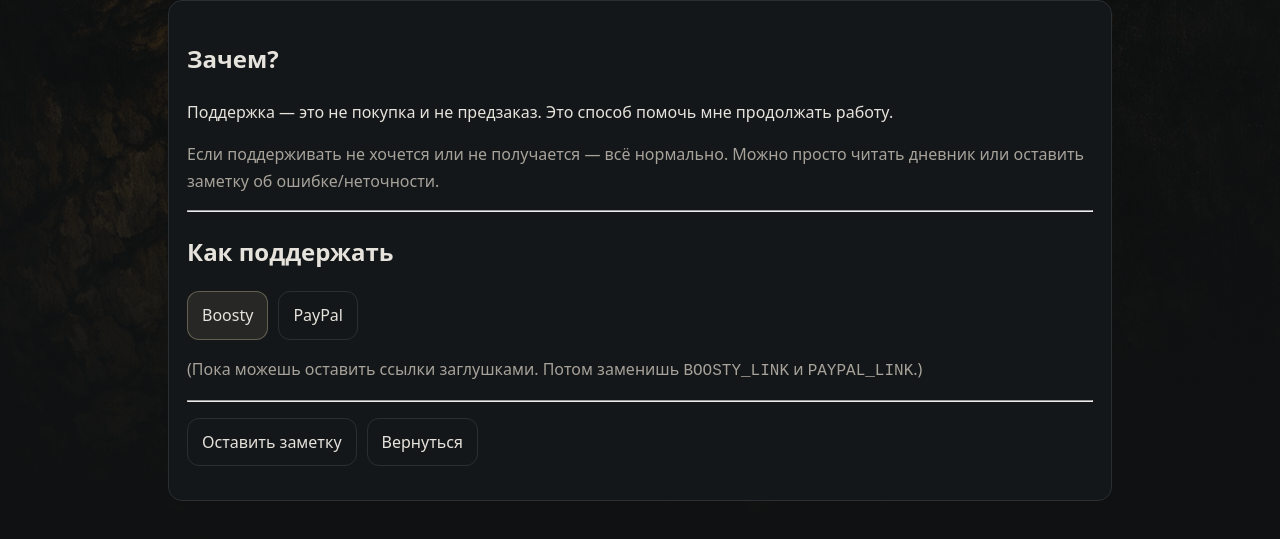
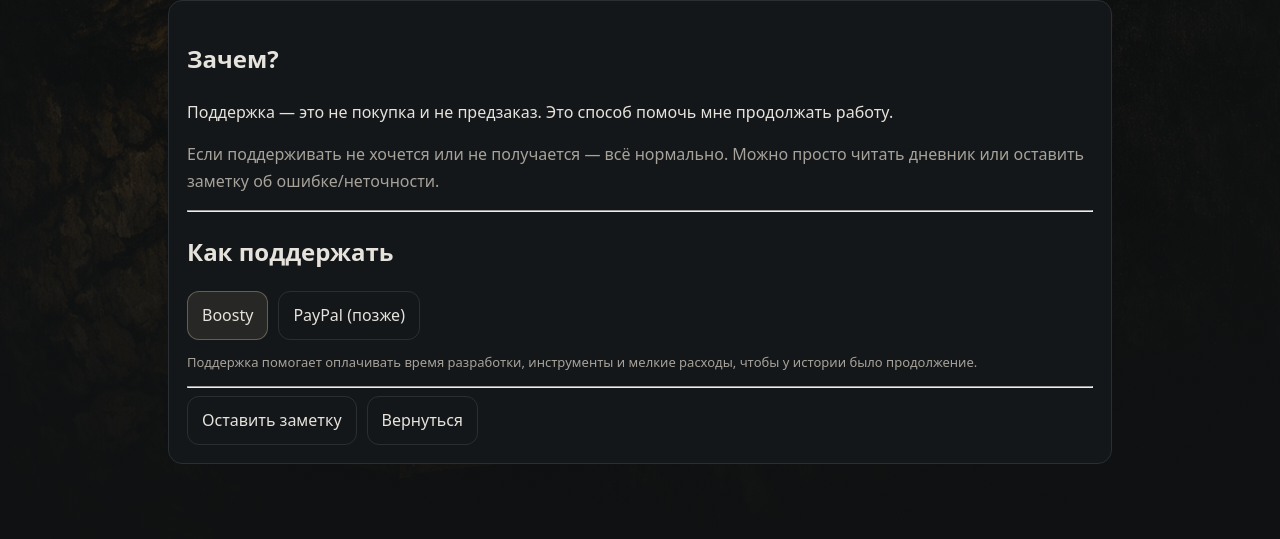
Before and after one commit to aeduard12AE/OnSurface, a plain HTML site: page support.html in a window 1280 px wide. Shown: the part 135-674 px from the top of the page. Drawn offline with Linux system fonts and the light colour scheme.

Commit message:
Update support.html

```diff
--- a/support.html
+++ b/support.html
@@ -5,7 +5,7 @@
   <meta name="viewport" content="width=device-width, initial-scale=1"/>
   <title>Поддержать — На Поверхности</title>
   <meta name="robots" content="noindex, nofollow">
-  <link rel="stylesheet" href="/OnSurface/assets/css/style.css">
+  <link rel="stylesheet" href="/OnSurface/assets/css/style.css?v=9">
 </head>
 
 <body class="page-bg">
@@ -40,21 +40,28 @@
       <hr class="sep"/>
 
       <h2>Как поддержать</h2>
-      <p style="display:flex;gap:10px;flex-wrap:wrap;">
-        <a class="btn primary" href="BOOSTY_LINK" target="_blank" rel="noopener">Boosty</a>
-        <a class="btn" href="PAYPAL_LINK" target="_blank" rel="noopener">PayPal</a>
-      </p>
 
-      <p class="muted" style="margin-top:10px;">
-        (Пока можешь оставить ссылки заглушками. Потом заменишь <code>BOOSTY_LINK</code> и <code>PAYPAL_LINK</code>.)
+      <div style="display:flex;gap:10px;flex-wrap:wrap;align-items:center;margin-top:10px;">
+        <a class="btn primary" href="https://boosty.to/on_surface" target="_blank" rel="noopener">
+          Boosty
+        </a>
+
+        <a class="btn btn-disabled" href="#" aria-disabled="true" tabindex="-1">
+          PayPal (позже)
+        </a>
+      </div>
+
+      <p class="muted" style="margin-top:12px;font-size:13px;">
+        Поддержка помогает оплачивать время разработки, инструменты и мелкие расходы,
+        чтобы у истории было продолжение.
       </p>
 
       <hr class="sep"/>
 
-      <p style="display:flex;gap:10px;flex-wrap:wrap;">
+      <div style="display:flex;gap:10px;flex-wrap:wrap;">
         <a class="btn" href="/OnSurface/feedback.html">Оставить заметку</a>
         <a class="btn" href="/OnSurface/">Вернуться</a>
-      </p>
+      </div>
     </section>
   </div>
 </body>
```
